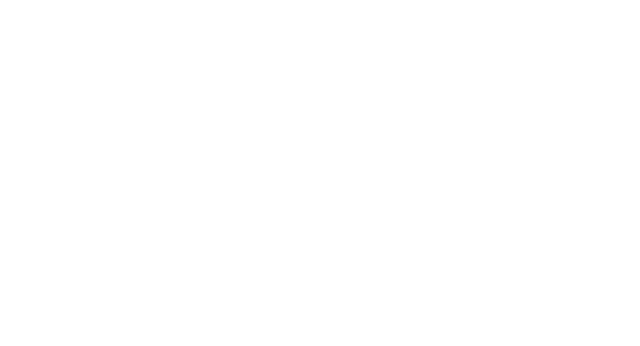
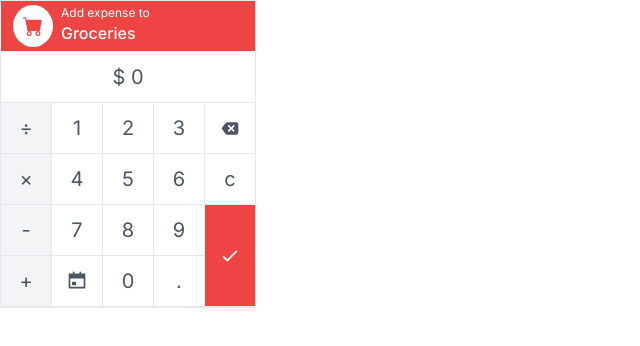
Before and after one commit to codeableorg/react-expensable-categories, a React (Create React App) app: page / in a window 1280 px wide. Shown: the top 346 px of the page, without its empty margins (0-640 px from the left). Built offline with nearby package versions, Linux system fonts and the light colour scheme.

Commit message:
Add calculator

```diff
--- a/src/App.js
+++ b/src/App.js
@@ -1,5 +1,19 @@
+import Calculator from "./components/Calculator";
+import { BsFillCartFill } from "react-icons/bs";
+import { colors } from "./styles";
+
+const category = {
+  color: colors.red[500],
+  name: "Groceries",
+  icon: BsFillCartFill,
+};
+
 function App() {
-  return <div></div>;
+  return (
+    <div>
+      <Calculator category={category} />
+    </div>
+  );
 }
 
 export default App;
--- /dev/null
+++ b/src/components/Calculator/calculator.js
@@ -0,0 +1,224 @@
+import styled from "@emotion/styled";
+import { colors, typography } from "../../styles";
+import { TiBackspace } from "react-icons/ti";
+import { IoMdCheckmark } from "react-icons/io";
+import { RiCalendarEventFill } from "react-icons/ri";
+import { FaEquals } from "react-icons/fa";
+import { useState } from "react";
+
+const Container = styled.div`
+  width: fit-content;
+  color: ${colors.gray[600]};
+  display: grid;
+  gap: 1px;
+  grid-template-columns: repeat(5, 50px);
+  grid-template-rows: repeat(6, 50px) auto;
+  background-color: ${colors.gray[200]};
+  border: 1px solid ${colors.gray[200]};
+`;
+
+const StyledButton = styled.button`
+  display: flex;
+  justify-content: center;
+  align-items: center;
+  color: ${colors.gray[600]};
+  border: none;
+  cursor: pointer;
+  background-color: ${({ type }) =>
+    type === "operant" ? colors.gray[100] : colors.white};
+  ${typography.text.xl};
+  &:hover {
+    background-color: ${({ type }) =>
+      type === "operant" ? colors.gray[200] : colors.gray[50]};
+  }
+`;
+
+const Display = styled.div`
+  display: flex;
+  justify-content: center;
+  align-items: center;
+  ${typography.text.xl};
+  grid-column: span 5;
+  background-color: ${colors.white};
+`;
+
+const Header = styled.header`
+  padding: 0.25rem 0.75rem;
+  background-color: ${({ color }) => color};
+  display: flex;
+  gap: 0.5rem;
+  grid-column: span 5;
+`;
+
+const SubmitButton = styled.button`
+  display: flex;
+  justify-content: center;
+  align-items: center;
+  grid-row: span 2;
+  color: ${colors.white};
+  font-size: 20px;
+  background-color: ${({ color }) => color};
+  border: none;
+  cursor: pointer;
+  &:hover {
+    opacity: 0.8;
+  }
+`;
+
+const IconWrapper = styled.div`
+  display: flex;
+  justify-content: center;
+  align-items: center;
+  font-size: 20px;
+  padding: 10px;
+  background-color: white;
+  border-radius: 50%;
+  color: ${({ color }) => color};
+`;
+
+const HeaderInfo = styled.div`
+  color: ${colors.white};
+  .title {
+    ${typography.text.xs};
+    margin: 0;
+  }
+  .category {
+    ${typography.text.md};
+    font-weight: 500;
+    margin: 0;
+  }
+`;
+
+function Button({ type = "digit", value, onClick }) {
+  return (
+    <StyledButton type={type} onClick={() => onClick(value)}>
+      {value}
+    </StyledButton>
+  );
+}
+
+function Calculator({ category }) {
+  const [prevNumber, setPrevNumber] = useState("");
+  const [operant, setOperant] = useState("");
+  const [currentNumber, setCurrentNumber] = useState("0");
+
+  const display = prevNumber + operant + currentNumber;
+
+  function handleDigitClick(value) {
+    if (currentNumber === "0" && value === "0") return;
+    if (value === "." && currentNumber.includes(".")) return;
+    if (value === "." && currentNumber === "") {
+      setCurrentNumber("0.");
+      return;
+    }
+    if (currentNumber === "0" && value !== "0" && value !== ".") {
+      setCurrentNumber(value);
+      return;
+    }
+    setCurrentNumber(currentNumber + value);
+  }
+
+  function handleOperantClick(value) {
+    if (operant !== "" && currentNumber !== "") {
+      setPrevNumber(calculate());
+      setOperant(value);
+      setCurrentNumber("");
+      return;
+    }
+    if (operant !== "") {
+      setOperant(value);
+      return;
+    }
+    setPrevNumber(currentNumber);
+    setOperant(value);
+    setCurrentNumber("");
+  }
+
+  function handleSubmit() {
+    if (operant) {
+      setPrevNumber("");
+      setOperant("");
+      setCurrentNumber(calculate());
+    } else {
+      console.log(currentNumber);
+    }
+  }
+
+  function handleClear() {
+    setCurrentNumber("0");
+    setOperant("");
+    setPrevNumber("");
+  }
+
+  function handleBack() {
+    if (currentNumber.length === 1 && !operant && !prevNumber) {
+      setCurrentNumber("0");
+      return;
+    }
+    if (currentNumber.length === 1) {
+      setCurrentNumber("");
+      return;
+    }
+    if (operant && !currentNumber) {
+      setCurrentNumber(prevNumber);
+      setPrevNumber("");
+      setOperant("");
+      return;
+    }
+    setCurrentNumber(currentNumber.slice(0, -1));
+  }
+
+  function calculate() {
+    switch (operant) {
+      case "+":
+        return `${(Number(prevNumber) + Number(currentNumber)).toFixed(2)}`;
+      case "-":
+        return `${(Number(prevNumber) - Number(currentNumber)).toFixed(2)}`;
+      case "×":
+        return `${(Number(prevNumber) * Number(currentNumber)).toFixed(2)}`;
+      case "÷":
+        return `${(Number(prevNumber) / Number(currentNumber)).toFixed(2)}`;
+
+      default:
+        return;
+    }
+  }
+
+  return (
+    <Container>
+      <Header color={category.color}>
+        <IconWrapper color={category.color}>
+          <category.icon />
+        </IconWrapper>
+        <HeaderInfo>
+          <p className="title">Add expense to</p>
+          <p className="category">{category.name}</p>
+        </HeaderInfo>
+      </Header>
+      <Display>$ {display}</Display>
+      <Button value="÷" type="operant" onClick={handleOperantClick} />
+      <Button value="1" onClick={handleDigitClick} />
+      <Button value="2" onClick={handleDigitClick} />
+      <Button value="3" onClick={handleDigitClick} />
+      <Button value={<TiBackspace />} onClick={handleBack} />
+      <Button value="×" type="operant" onClick={handleOperantClick} />
+      <Button value="4" onClick={handleDigitClick} />
+      <Button value="5" onClick={handleDigitClick} />
+      <Button value="6" onClick={handleDigitClick} />
+      <Button value="c" onClick={handleClear} />
+      <Button value="-" type="operant" onClick={handleOperantClick} />
+      <Button value="7" onClick={handleDigitClick} />
+      <Button value="8" onClick={handleDigitClick} />
+      <Button value="9" onClick={handleDigitClick} />
+      <SubmitButton color={category.color} onClick={handleSubmit}>
+        {operant ? <FaEquals /> : <IoMdCheckmark />}
+      </SubmitButton>
+      <Button value="+" type="operant" onClick={handleOperantClick} />
+      <Button value={<RiCalendarEventFill />} onClick={() => {}} />
+      <Button value="0" onClick={handleDigitClick} />
+      <Button value="." onClick={handleDigitClick} />
+    </Container>
+  );
+}
+
+export default Calculator;
--- /dev/null
+++ b/src/components/Calculator/index.js
@@ -0,0 +1,3 @@
+import Calculator from "./calculator";
+
+export default Calculator;
```
Also changed, not shown: 1 other file (tests, documents, lock files or other folders).
